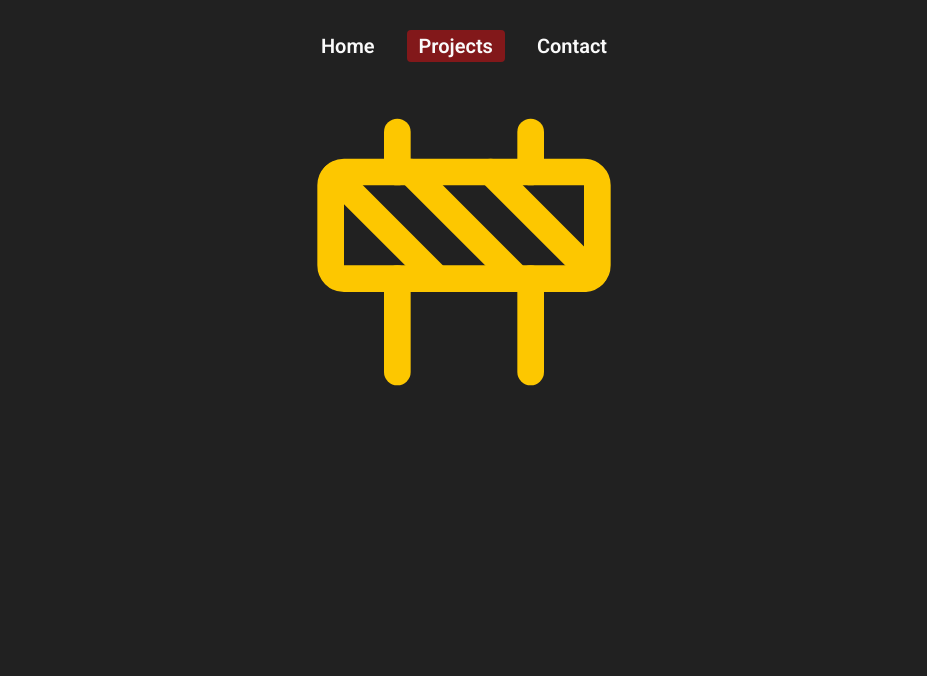
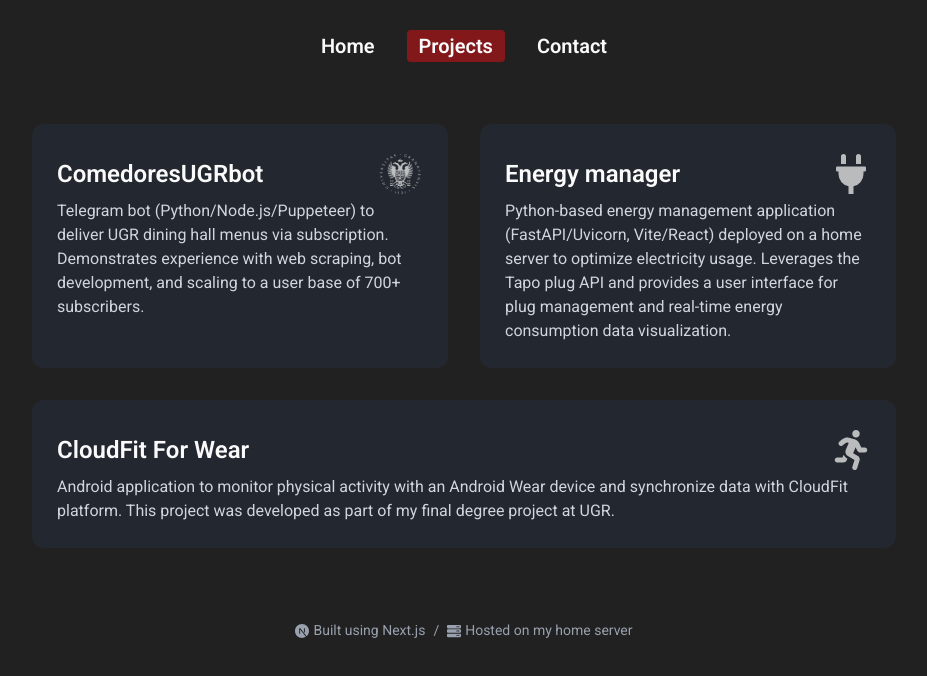
Before and after one commit to alejandrocq/personal-website, a Next.js app: page /projects in a window 1280 px wide. Shown: the top 676 px of the page, without its empty margins (176-1103 px from the left). Built offline with nearby package versions, Linux system fonts and the light colour scheme.

Commit message:
Implement projects page and several improvements
* Add projects to constant.ts.
* Create Footer component and use it on layout.tsx.
* Change target to "_blank" for social links.

```diff
--- /dev/null
+++ b/app/components/Footer.tsx
@@ -0,0 +1,12 @@
+import { SiNextdotjs } from "react-icons/si";
+import {FaServer} from "react-icons/fa";
+
+export default function Footer() {
+    return (
+        <footer className="w-full text-center text-sm text-gray-400 mt-10 mb-4">
+            <span><SiNextdotjs className="inline-block align-middle mr-1"/>Built using Next.js</span>
+            <span className="ml-2 mr-2">/</span>
+            <span><FaServer className="inline-block align-middle mr-1"/>Hosted on my home server</span>
+        </footer>
+    );
+}
--- a/app/layout.tsx
+++ b/app/layout.tsx
@@ -2,6 +2,7 @@ import type { Metadata } from "next";
 import "./globals.css";
 import NavLink from "@/app/components/NavLink";
 import { Roboto } from 'next/font/google'
+import Footer from "@/app/components/Footer";
 
 const font = Roboto({
     subsets: ['latin'],
@@ -24,6 +25,7 @@ export default function RootLayout({ children }: { children: React.ReactNode })
             </nav>
         </header>
         <main className="flex flex-col items-center">{children}</main>
+        <Footer/>
         </body>
         </html>
     );
--- a/app/page.tsx
+++ b/app/page.tsx
@@ -1,6 +1,7 @@
 import Image from "next/image";
 import {FaLinkedin, FaGithub, FaEnvelope} from "react-icons/fa";
-import {aboutMe, footerText} from "@/app/utils/constants";
+import {aboutMe} from "@/app/utils/constants";
+import Link from "next/link";
 
 export default function Home() {
     return (
@@ -19,18 +20,15 @@ export default function Home() {
                 </h2>
 
                 <div className="flex space-x-3 mt-5 mb-8 justify-center text-gray-300 text-2xl">
-                    <a href="https://www.linkedin.com/in/alejandrocq/" aria-label="LinkedIn" className="hover:text-red-900 transition-colors"><FaLinkedin/></a>
-                    <a href="https://github.com/alejandrocq" aria-label="GitHub" className="hover:text-red-900 transition-colors"><FaGithub/></a>
-                    <a href="mailto:contacto@alejandro-castilla.com" aria-label="E-mail" className="hover:text-red-900 transition-colors"><FaEnvelope/></a>
+                    <Link href="https://www.linkedin.com/in/alejandrocq/" target="_blank" aria-label="LinkedIn" className="hover:text-red-700 transition-colors"><FaLinkedin/></Link>
+                    <Link href="https://github.com/alejandrocq" target="_blank" aria-label="GitHub" className="hover:text-red-700 transition-colors"><FaGithub/></Link>
+                    <Link href="mailto:contacto@alejandro-castilla.com" target="_blank" aria-label="E-mail" className="hover:text-red-700 transition-colors"><FaEnvelope/></Link>
                 </div>
 
                 <p className="text-lg text-gray-100 text-justify tracking-tight">
                     {aboutMe}
                 </p>
             </section>
-            <footer className="w-full text-center text-sm text-gray-400 mt-10 mb-4">
-                {footerText}
-            </footer>
         </>
     );
 }
--- a/app/projects/page.tsx
+++ b/app/projects/page.tsx
@@ -1,7 +1,46 @@
-import {LuConstruction} from "react-icons/lu";
+import Image from "next/image";
+import {projects} from "@/app/utils/constants";
 
 export default function ProjectsPage() {
     return (
-        <LuConstruction className="text-[20rem] text-yellow-400"/>
+        <section className="w-full max-w-4xl px-4 py-8">
+            <div className="grid gap-8 md:grid-cols-2">
+                {projects.map((project, idx) => (
+                    <div
+                        key={project.url}
+                        className={
+                            `group bg-[#23272f] rounded-xl p-6 transition-transform duration-300 hover:-translate-y-2
+                        hover:scale-105 hover:shadow-2xl border border-transparent hover:border-red-700 overflow-hidden flex flex-col
+                        ${projects.length % 2 !== 0 /*odd*/ && idx === projects.length - 1 /*last*/ ? "col-span-full" : ""}
+                        `}
+                    >
+                        <div className="flex items-center justify-between h-[50px]">
+                            <h2 className="text-2xl font-semibold group-hover:text-red-700 transition-colors duration-300">
+                                <a href={project.url} target="_blank" className="decoration-red-700 hover:decoration-2">
+                                    {project.name}
+                                </a>
+                            </h2>
+                            {project.logoSrc && (
+                                <div className="flex-shrink-0">
+                                    <Image
+                                        src={project.logoSrc}
+                                        width={45}
+                                        height={45}
+                                        alt={`${project.name} logo`}
+                                        className="opacity-70 object-contain rounded-lg"
+                                    />
+                                </div>
+                            )}
+                            {project.icon && (
+                                <div className="flex-shrink-0">
+                                    {<project.icon size="40px" opacity="0.7"/>}
+                                </div>
+                            )}
+                        </div>
+                        <p className="text-gray-300">{project.description}</p>
+                    </div>
+                ))}
+            </div>
+        </section>
     );
 }
--- a/app/utils/constants.ts
+++ b/app/utils/constants.ts
@@ -1,3 +1,6 @@
+import {IconType} from "react-icons";
+import {FaPlug, FaRunning} from "react-icons/fa";
+
 export const aboutMe = `
 I am Alejandro, an experienced Software Developer with a proven track record of delivering impactful solutions within the
 fleet management industry. As a Senior Software Developer at Geotab, I leverage my expertise in Java, C#, and TypeScript
@@ -7,6 +10,40 @@ user-friendly interfaces. I am deeply committed to continuous improvement, both
 around me, and to a culture of mentorship and knowledge sharing.
 `;
 
-export const footerText = `
-Built using Next.js. Hosted in my home server.
-`;
+type Project = {
+    name: string;
+    url: string;
+    logoSrc?: string;
+    icon?: IconType;
+    description: string;
+}
+
+export const projects : Project[] = [
+    {
+        name: "ComedoresUGRbot",
+        url: "https://github.com/alejandrocq/ComedoresUGRbot",
+        logoSrc: "/comedoresugrbot_logo.png",
+        description: `
+        Telegram bot (Python/Node.js/Puppeteer) to deliver UGR dining hall menus via subscription.
+        Demonstrates experience with web scraping, bot development, and scaling to a user base of 700+ subscribers.
+        `,
+    },
+    {
+        name: "Energy manager",
+        url: "https://github.com/alejandrocq/energy-manager",
+        icon: FaPlug,
+        description: `
+        Python-based energy management application (FastAPI/Uvicorn, Vite/React) deployed on a home server to optimize electricity usage.
+        Leverages the Tapo plug API and provides a user interface for plug management and real-time energy consumption data visualization.
+        `,
+    },
+    {
+        name: "CloudFit For Wear",
+        url: "https://github.com/alejandrocq/cloudfit-for-wear",
+        icon: FaRunning,
+        description: `
+        Android application to monitor physical activity with an Android Wear device and synchronize data with CloudFit platform.
+        This project was developed as part of my final degree project at UGR.
+        `
+    }
+];
```
Also changed, not shown: public/comedoresugrbot_logo.png (added).
